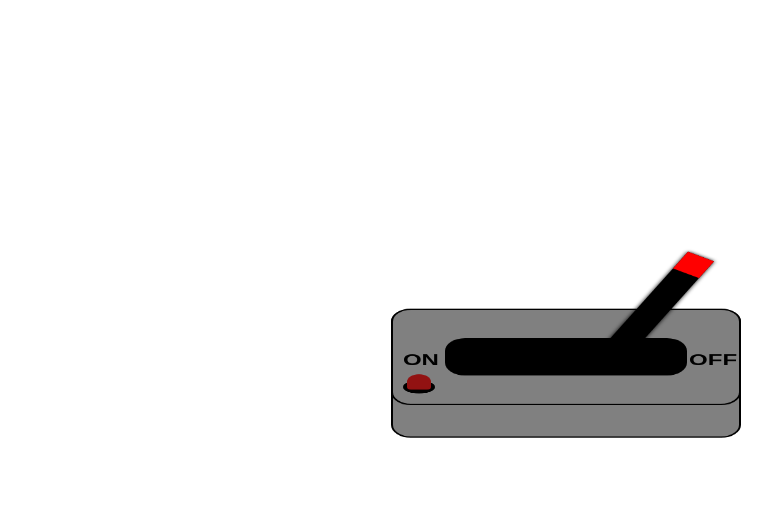
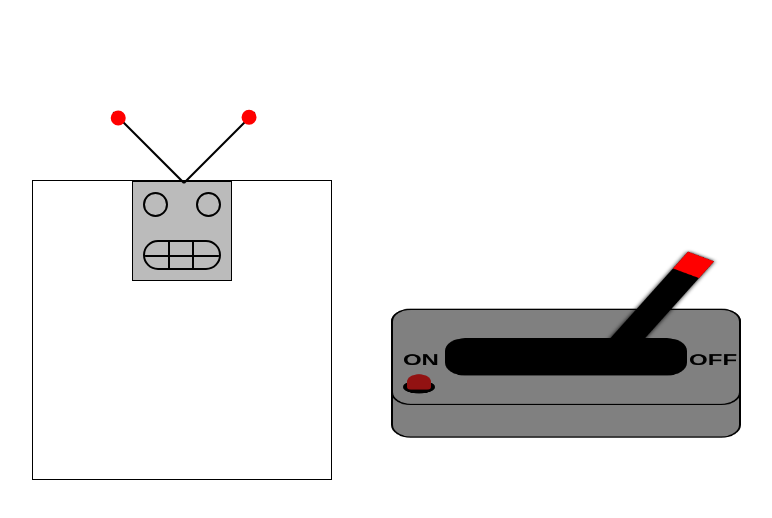
Before and after one commit to rodrigo-noschang/useless-box, a plain HTML site: page index.html in a window 1280 px wide. Shown: the part 70-588 px from the top of the page, without its empty margins (74-846 px from the left). Drawn offline with Linux system fonts and the light colour scheme.

Commit message:
Started robot styling, head is done

```diff
--- a/index.html
+++ b/index.html
@@ -5,14 +5,15 @@
     <meta http-equiv="X-UA-Compatible" content="IE=edge">
     <meta name="viewport" content="width=device-width, initial-scale=1.0">
     <link rel="stylesheet" href="./styles/reset.css">
-    <link rel="stylesheet" href="./styles/style.css">
-    <script defer src = './scripts/script.js'></script>
+    <link rel="stylesheet" href="./styles/boxStyle.css">
+    <link rel="stylesheet" href="./styles/robotStyle.css">
+    <script defer src = './scripts/switchScript.js'></script>
     <title>Document</title>
 </head>
 <body>
     <h1> Turn it on </h1>
 
-    <div class = 'stick-container'>
+    <div class = 'page-container'>
         <div class = 'stick-base'>
             <div class = 'stick-rail'>
                 <div class = 'stick stick-off'></div>
@@ -20,6 +21,36 @@
             <div class = 'led'></div>
         </div>
         <div class = 'stick-base-depth'></div>
+
+
+        <div class = 'robot'>
+            <div class = 'robot-head'>
+                <div class="anthena left-anthena"></div>
+                <div class="anthena right-anthena"></div>
+
+                <div class="eye-line">
+                    <div class="eye"></div>
+                    <div class="eye"></div>
+                </div>
+
+                <div class="mouth">
+                    <div class="top-teeth">
+                        <div class="teeth"></div>
+                        <div class="teeth"></div>
+                        <div class="teeth"></div>
+                    </div>
+
+                    <div class="bottom-teeth">
+                        <div class="teeth"></div>
+                        <div class="teeth"></div>
+                        <div class="teeth"></div>
+                    </div>
+                </div>
+            </div>
+
+
+
+        </div>
     </div>
 </body>
 </html>
--- a/scripts/script.js
+++ b/scripts/switchScript.js
@@ -5,8 +5,6 @@ const joyStick = {
     state: 'off',
     switches: 0
 }
-
-
 
 const turnOn = () => {
     stickDOMelement.classList.remove('stick-off');
--- a/styles/style.css
+++ b/styles/boxStyle.css
@@ -3,7 +3,7 @@ h1 {
     margin-top: 30px;
 }
 
-.sitck-container {
+.stick-container {
     width: 100vw;
     height: 100vh;
     position: relative;
--- /dev/null
+++ b/styles/robotStyle.css
@@ -0,0 +1,104 @@
+.robot {
+    border: 1px solid black;
+    width: 300px;
+    height: 300px;
+    position: absolute;
+    top: 50%;
+    left: 20%;
+    transform: translate(-50%, -50%);
+}
+
+/* ========== Robot Head =========== */
+
+.robot-head {
+    border: 1px solid black;
+    width: 100px;
+    height: 100px;
+    margin: 0 auto;
+    position: relative;
+    padding: 10px;
+    display: flex;
+    flex-direction: column;
+    justify-content: space-between;
+    background-color: #bbb;
+}
+
+.anthena {
+    width: 100px;
+    height: 2px;
+    background-color: black;
+    position: absolute;
+    transform-origin: right;
+    left: -50%;
+    top: 0;
+}
+
+.anthena::before {
+    content: '';
+    display: block;
+    width: 15px;
+    height: 15px;
+    position: absolute;
+    left: 0;
+    top: -6px;
+    background-color: red;
+    border-radius: 15px;
+}
+
+.left-anthena {
+    transform: rotateZ(45deg);
+}
+
+.right-anthena {
+    transform: rotateZ(135deg);
+}
+
+.eye-line {
+    display: flex;
+    justify-content: space-between;
+}
+
+.eye {
+    width: 25px;
+    height: 25px;
+    border-radius: 50%;
+    border: 2px solid black;
+    position: relative;
+}
+
+/* .eye::after {
+    content: '';
+    position: absolute;
+    top: 50%;
+    left: 50%;
+    transform: translate(-50%, -50%);
+    width: 5px;
+    height: 5px;
+    border-radius: 50%;
+    background-color: black;
+} */
+
+.mouth {
+    height: 30px;
+    border: 2px solid black;
+    border-radius: 30px;
+    overflow: hidden;
+}
+
+.top-teeth, .bottom-teeth {
+    height: 15px;
+    display: flex;
+}
+
+.top-teeth {
+    border-bottom: 2px solid black;
+}
+
+.teeth {
+    width: calc(100% / 3);
+    border-right: 2px solid black;
+}
+
+.teeth:last-of-type {
+    border-right: none;
+}
```
